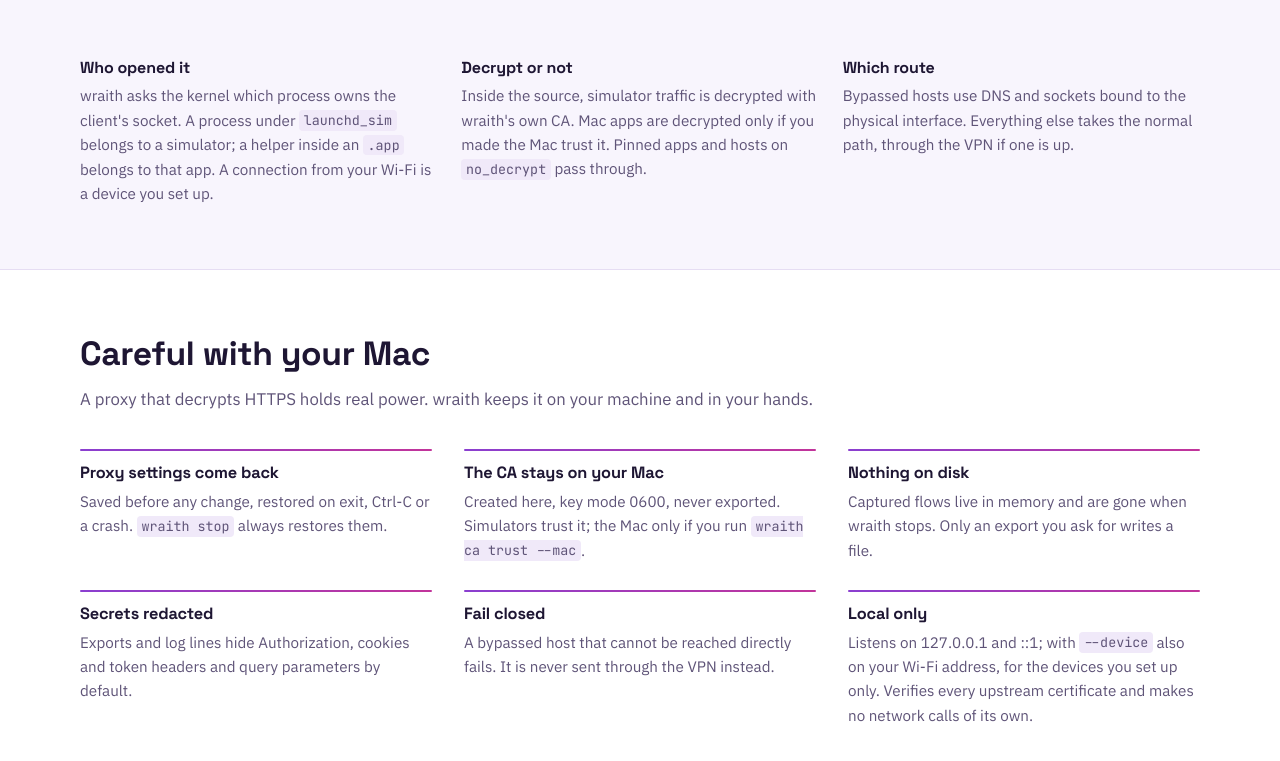
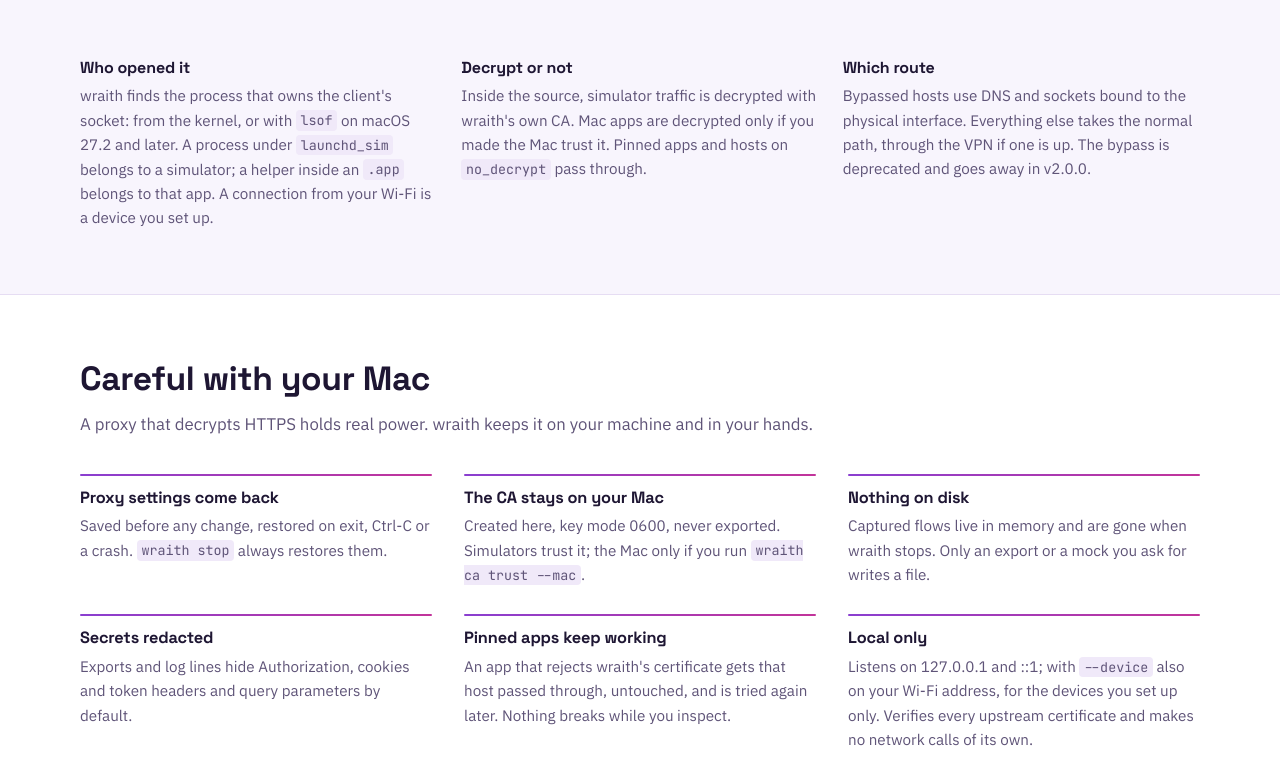
Before and after one commit to esuEdu/wraith, a plain HTML site: page site/index.html in a window 1280 px wide. Shown: the part 2239-3000 px from the top of the page. Drawn offline with Linux system fonts and the light colour scheme.

Commit message:
docs(site): macOS 27.2 and the deprecated bypass on home and docs
- Home: who opened a connection comes from the kernel, or lsof on macOS
  27.2 and later; mocks write a file too; the safety panel's bypass card
  becomes "Pinned apps keep working"; Which route says it is deprecated.
- Docs: troubleshooting tells macOS 27.2 users to run 1.5.2 or later;
  the bypass troubleshooting entry and limit say it is deprecated.

Co-Authored-By: Claude Opus 5.5 <noreply@anthropic.com>

```diff
--- a/site/index.html
+++ b/site/index.html
@@ -171,9 +171,9 @@
         </svg>
       </div>
       <div class="flow-notes">
-        <div><h3>Who opened it</h3><p>wraith asks the kernel which process owns the client's socket. A process under <code>launchd_sim</code> belongs to a simulator; a helper inside an <code>.app</code> belongs to that app. A connection from your Wi-Fi is a device you set up.</p></div>
+        <div><h3>Who opened it</h3><p>wraith finds the process that owns the client's socket: from the kernel, or with <code>lsof</code> on macOS 27.2 and later. A process under <code>launchd_sim</code> belongs to a simulator; a helper inside an <code>.app</code> belongs to that app. A connection from your Wi-Fi is a device you set up.</p></div>
         <div><h3>Decrypt or not</h3><p>Inside the source, simulator traffic is decrypted with wraith's own CA. Mac apps are decrypted only if you made the Mac trust it. Pinned apps and hosts on <code>no_decrypt</code> pass through.</p></div>
-        <div><h3>Which route</h3><p>Bypassed hosts use DNS and sockets bound to the physical interface. Everything else takes the normal path, through the VPN if one is up.</p></div>
+        <div><h3>Which route</h3><p>Bypassed hosts use DNS and sockets bound to the physical interface. Everything else takes the normal path, through the VPN if one is up. The bypass is deprecated and goes away in v2.0.0.</p></div>
       </div>
     </div>
   </section>
@@ -185,9 +185,9 @@
       <div class="safety">
         <div><h3>Proxy settings come back</h3><p>Saved before any change, restored on exit, Ctrl-C or a crash. <code>wraith stop</code> always restores them.</p></div>
         <div><h3>The CA stays on your Mac</h3><p>Created here, key mode 0600, never exported. Simulators trust it; the Mac only if you run <code>wraith ca trust --mac</code>.</p></div>
-        <div><h3>Nothing on disk</h3><p>Captured flows live in memory and are gone when wraith stops. Only an export you ask for writes a file.</p></div>
+        <div><h3>Nothing on disk</h3><p>Captured flows live in memory and are gone when wraith stops. Only an export or a mock you ask for writes a file.</p></div>
         <div><h3>Secrets redacted</h3><p>Exports and log lines hide Authorization, cookies and token headers and query parameters by default.</p></div>
-        <div><h3>Fail closed</h3><p>A bypassed host that cannot be reached directly fails. It is never sent through the VPN instead.</p></div>
+        <div><h3>Pinned apps keep working</h3><p>An app that rejects wraith's certificate gets that host passed through, untouched, and is tried again later. Nothing breaks while you inspect.</p></div>
         <div><h3>Local only</h3><p>Listens on 127.0.0.1 and ::1; with <code>--device</code> also on your Wi-Fi address, for the devices you set up only. Verifies every upstream certificate and makes no network calls of its own.</p></div>
       </div>
     </div>
```
Also changed, not shown: site/docs/index.html (+3 -2 lines).
